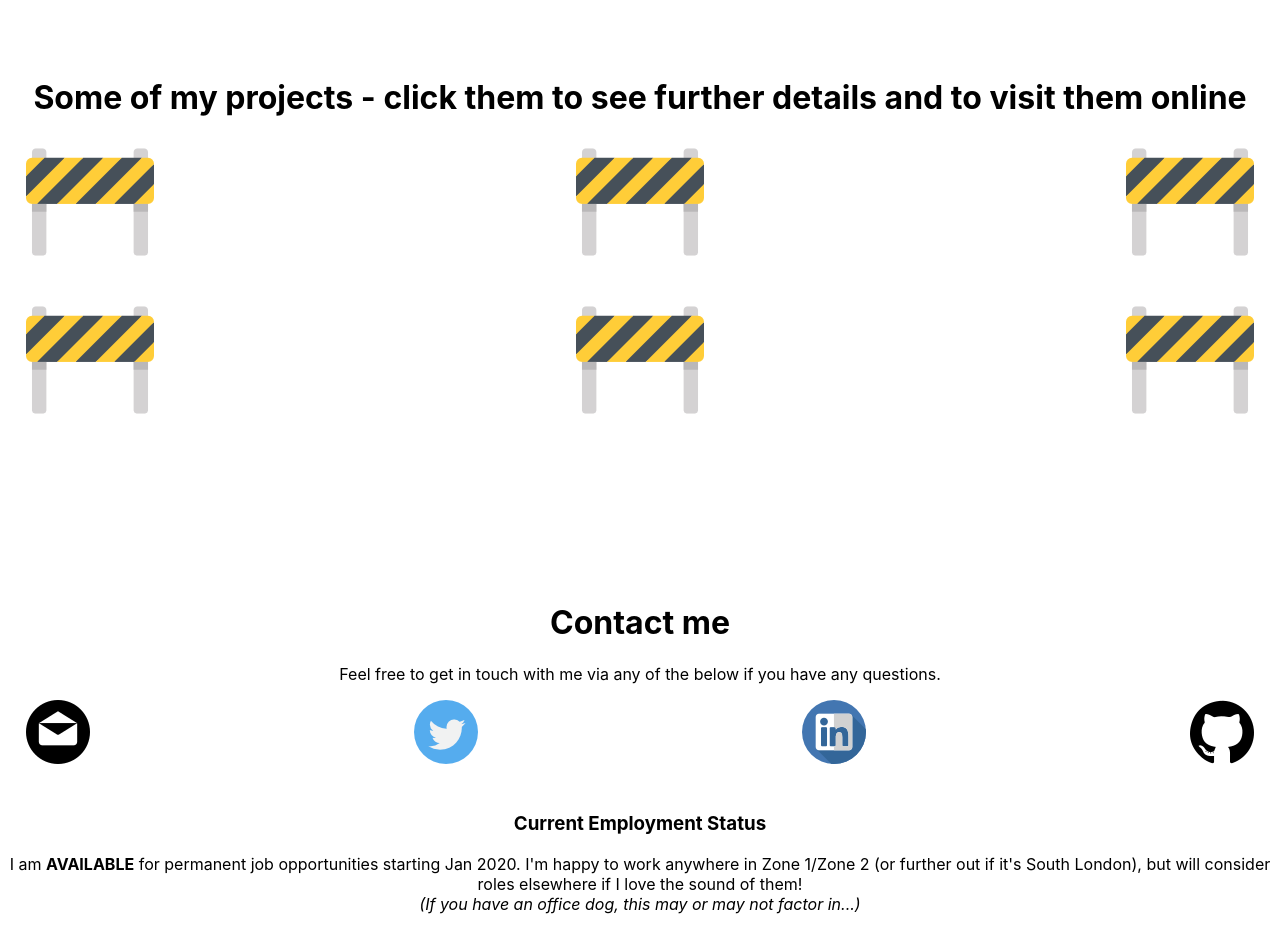
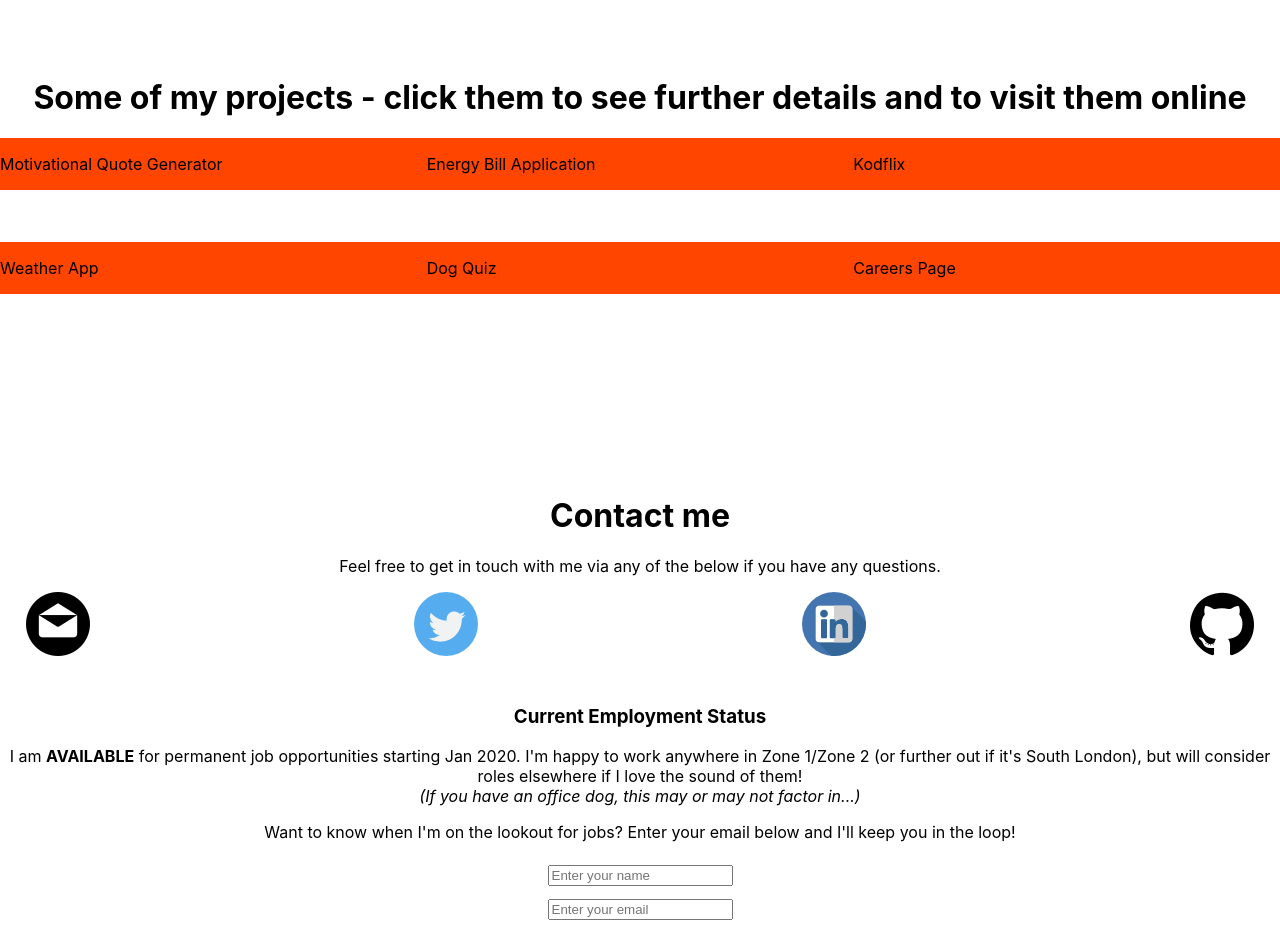
Before and after one commit to Reikon95/portfolio, a React (Create React App) app: page / in a window 1280 px wide. Shown: the part 3960-4891 px from the top of the page. Built offline with nearby package versions, Linux system fonts and the light colour scheme.

Commit message:
componentized projects

```diff
--- a/src/App.js
+++ b/src/App.js
@@ -9,7 +9,6 @@ import em from './email.png';
 import tw from './twitter.png';
 import gh from './github-logo.png';
 import li from './linkedin.png';
-import na from './under-construction.png';
 import About from './About';
 import TechsIntro from './TechsIntro.js';
 import EmploymentStatus from './EmploymentStatus';
@@ -18,6 +17,7 @@ import cloud from './cloud-computing.svg';
 import gith from './github-big-logo.svg';
 import htmli from './html-5.svg';
 import nodeLogo from './nodejs.svg';
+import Projects from './Projects.js';
 
 function App() {
   document.title="Cameron Blackwood";
@@ -63,17 +63,9 @@ function App() {
       </div>
       <div className="projects" id="projects">
         <h1>Some of my projects - click them to see further details and to visit them online</h1>
-        <div className="icons">
-          <div className="imgItem" id="MotivationalQuotes"><img src={na} alt="na"/></div>
-          <div className="imgItem" id="ShineEnergy"><img src={na} alt="na"/></div>
-          <div className="imgItem" id="Kodflix"><img src={na} alt="na"/></div>
-          </div>
-          <div className="icons">
-          <div className="imgItem" id="WeatherApp"><img src={na} alt="na"/></div>
-          <div className="imgItem" id="Dog Quiz"><img src={na} alt="na"/></div>
-          <div className="imgItem" id="Careers Page"><img src={na} alt="na"/></div>
-        </div>
+
       </div>
+      <Projects/>
       <div className="contact" id="contact">
         <h1>Contact me</h1>
         <p>Feel free to get in touch with me via any of the below if you have any questions.</p>
--- /dev/null
+++ b/src/Projects.css
@@ -0,0 +1,3 @@
+.tileItem{
+    background-color: orangered;
+}
--- /dev/null
+++ b/src/Projects.js
@@ -0,0 +1,49 @@
+import React from 'react';
+import './Projects.css';
+export default function Projects() {
+return (
+    <>
+    <div className="tiles">
+        <div className="tileItem">
+            <p>Motivational Quote Generator</p>
+        </div>
+        <div className="tileItem">
+        <p>Energy Bill Application</p>
+
+        </div>
+            <div className="tileItem">
+            <p>Kodflix</p>
+
+        </div>
+    </div>
+    <div className="tiles">
+        <div className="tileItem">
+        <p>Weather App</p>
+
+        </div>
+        <div className="tileItem">
+        <p>Dog Quiz</p>
+
+        </div>
+            <div className="tileItem">
+            <p>Careers Page</p>
+            </div>
+    </div>
+    </>
+)
+
+}
+
+// <>
+// <div className="icons">
+// <div className="imgItem" id="MotivationalQuotes">Motivational Quote Generator</div>
+// <div className="imgItem" id="ShineEnergy">Energy Bill Application</div>
+// <div className="imgItem" id="Kodflix">Kodflix</div>
+// </div>
+// <div className="icons">
+// <div className="imgItem" id="WeatherApp">Weather App</div>
+// <div className="imgItem" id="Dog Quiz">Dog Quiz</div>
+// <div className="imgItem" id="Careers Page">Careers Page</div>
+// </div>
+// </>
+// }
```
